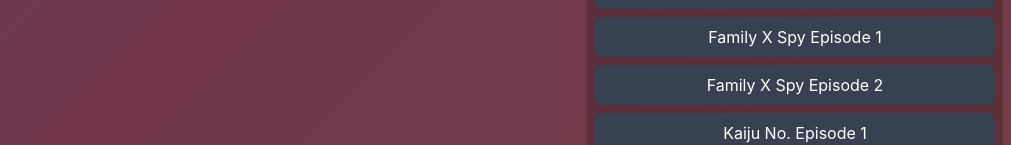
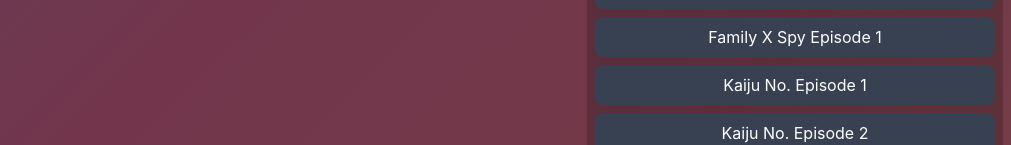
Before and after one commit to shantanu-p01/aniStream-Vite, a React (Vite) app: page / in a window 1280 px wide. Shown: the part 215-360 px from the top of the page, without its empty margins (269-1280 px from the left). Built offline with nearby package versions, Linux system fonts and the light colour scheme.

Commit message:
5. Removed larger video file     - removed its related data from HomePage

```diff
--- a/src/Pages/Home/HomePage.jsx
+++ b/src/Pages/Home/HomePage.jsx
@@ -61,12 +61,6 @@ const HomePage = () => {
             >
               Family X Spy Episode 1
             </button>
-            <button
-              className={`w-full py-2 text-white rounded-lg ${activeEpisode === 'FamilyXSpy2' ? 'bg-blue-600' : 'bg-gray-700'}`}
-              onClick={() => handleEpisodeChange('FamilyXSpy2', '/FamilyXSpy2.mp4')}
-            >
-              Family X Spy Episode 2
-            </button>
             {/* Kaiju No. Episodes */}
             <button
               className={`w-full py-2 text-white rounded-lg ${activeEpisode === 'KaijuNo1' ? 'bg-blue-600' : 'bg-gray-700'}`}
```
Also changed, not shown: 1 other file (tests, documents, lock files or other folders).
